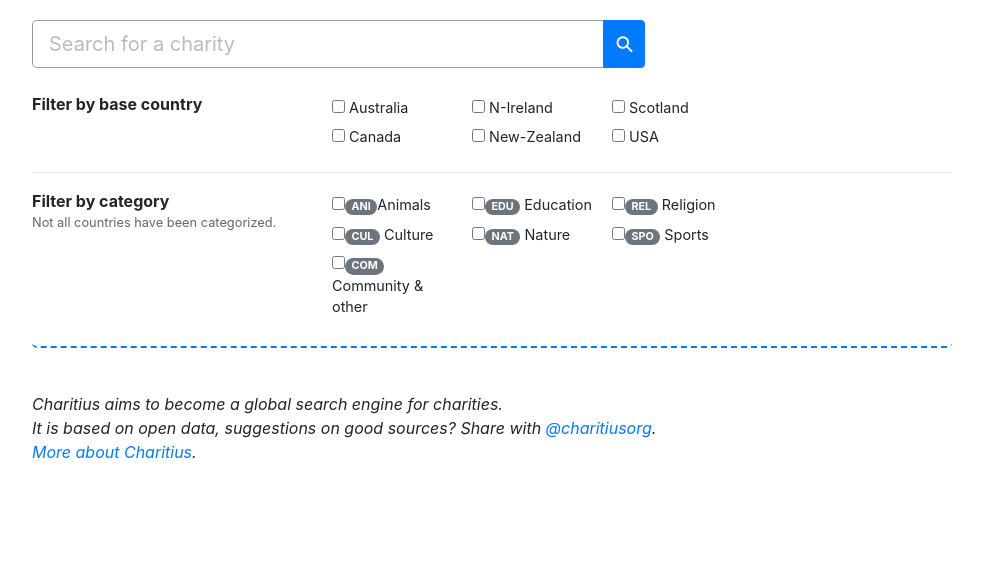
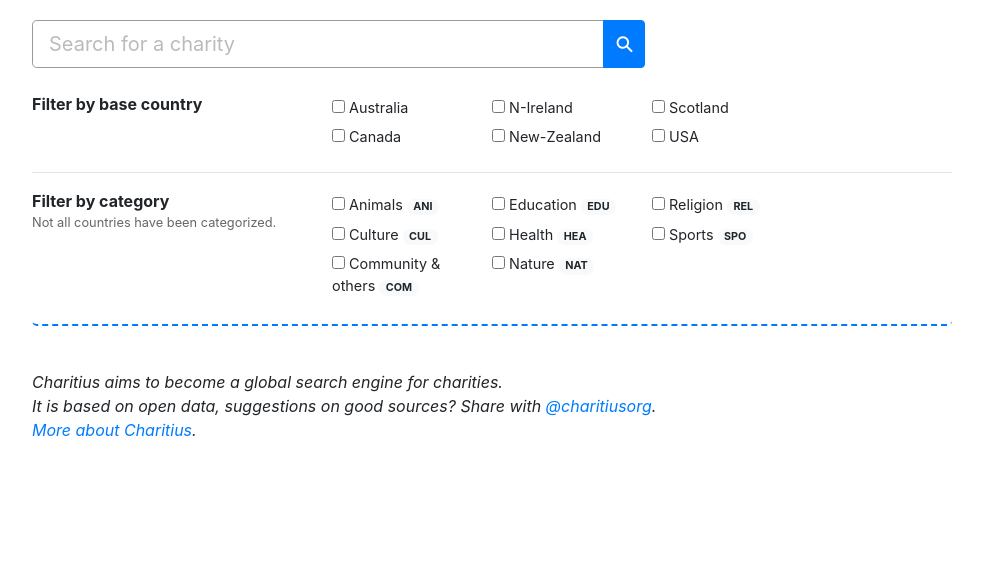
Before and after one commit to juliuszelf/global-charity-search-engine, a Flask app: page / in a window 1280 px wide. Shown: the part 89-655 px from the top of the page, without its empty margins (148-1131 px from the left). Run offline with Flask 2, Linux system fonts and the light colour scheme; some libraries are stand-ins or nearby versions.

Commit message:
Many filters working for couple of countries

```diff
--- a/flask-app/app.py
+++ b/flask-app/app.py
@@ -154,14 +154,30 @@
                                                      message)
 
         if use_categories:
-            s = s.filter("term", NAT=has_cats("NAT", selected_categories))
-            s = s.filter("term", ANI=has_cats("ANI", selected_categories))
-            s = s.filter("term", EDU=has_cats("EDU", selected_categories))
-            s = s.filter("term", HEA=has_cats("HEA", selected_categories))
-            s = s.filter("term", COM=has_cats("COM", selected_categories))
-            s = s.filter("term", REL=has_cats("REL", selected_categories))
-            s = s.filter("term", CUL=has_cats("CUL", selected_categories))
-            s = s.filter("term", SPO=has_cats("SPO", selected_categories))
+            # only set a filter is value is "1"
+            if has_cats("NAT", selected_categories) == "1":
+                s = s.filter("term", NAT="1")
+
+            if has_cats("ANI", selected_categories) == "1":
+                s = s.filter("term", ANI="1")
+
+            if has_cats("EDU", selected_categories) == "1":
+                s = s.filter("term", EDU="1")
+
+            if has_cats("HEA", selected_categories) == "1":
+                s = s.filter("term", HEA="1")
+
+            if has_cats("COM", selected_categories) == "1":
+                s = s.filter("term", COM="1")
+
+            if has_cats("REL", selected_categories) == "1":
+                s = s.filter("term", REL="1")
+
+            if has_cats("CUL", selected_categories) == "1":
+                s = s.filter("term", CUL="1")
+
+            if has_cats("SPO", selected_categories) == "1":
+                s = s.filter("term", SPO="1")
 
         if len(selected_countries) > 0:
             s = s.filter("terms", Country=selected_countries)
--- a/flask-app/static/css/style.css
+++ b/flask-app/static/css/style.css
@@ -165,7 +165,7 @@
 .check {
 	margin-right: 20px;
 	font-size: 0.9rem;
-	width: 120px;
+	width: 140px;
 }
 
 .filter-group {
--- a/flask-app/templates/search.html
+++ b/flask-app/templates/search.html
@@ -41,17 +41,18 @@
 		  </div>
 		  <div class="checkboxes">
 			  <div>
-				  <div class="check"><label><input type="checkbox" name="category" value="ANI" {% if "ANI" in selected_categories %}checked{% endif %}><div class="badge badge-secondary badge-pill">ANI</div>Animals</label></div>
-				  <div class="check"><label><input type="checkbox" name="category" value="CUL" {% if "CUL" in selected_categories %}checked{% endif %}><div class="badge badge-secondary badge-pill">CUL</div> Culture</label></div>
-				  <div class="check"><label><input type="checkbox" name="category" value="COM" {% if "COM" in selected_categories %}checked{% endif %}><div class="badge badge-secondary badge-pill">COM</div> Community & other</label></div>
+				  <div class="check"><label><input type="checkbox" name="category" value="ANI" {% if "ANI" in selected_categories %}checked{% endif %}> Animals <div class="badge badge-light badge-pill">ANI</div></label></div>
+				  <div class="check"><label><input type="checkbox" name="category" value="CUL" {% if "CUL" in selected_categories %}checked{% endif %}> Culture <div class="badge badge-light badge-pill">CUL</div></label></div>
+				  <div class="check"><label><input type="checkbox" name="category" value="COM" {% if "COM" in selected_categories %}checked{% endif %}> Community & others <div class="badge badge-light badge-pill">COM</div></label></div>
 			  </div>
 			  <div>
-				  <div class="check"><label><input type="checkbox" name="category" value="EDU" {% if "EDU" in selected_categories %}checked{% endif %}><div class="badge badge-secondary badge-pill">EDU</div> Education</label></div>
-				  <div class="check"><label><input type="checkbox" name="category" value="NAT" {% if "NAT" in selected_categories %}checked{% endif %}><div class="badge badge-secondary badge-pill">NAT</div> Nature</label></div>
+				  <div class="check"><label><input type="checkbox" name="category" value="EDU" {% if "EDU" in selected_categories %}checked{% endif %}> Education <div class="badge badge-light badge-pill">EDU</div></label></div>
+				  <div class="check"><label><input type="checkbox" name="category" value="HEA" {% if "HEA" in selected_categories %}checked{% endif %}> Health <div class="badge badge-light badge-pill">HEA</div></label></div>
+				  <div class="check"><label><input type="checkbox" name="category" value="NAT" {% if "NAT" in selected_categories %}checked{% endif %}> Nature <div class="badge badge-light badge-pill">NAT</div></label></div>
 			  </div>
 			  <div>
-				  <div class="check"><label><input type="checkbox" name="category" value="REL" {% if "REL" in selected_categories %}checked{% endif %}><div class="badge badge-secondary badge-pill">REL</div> Religion</label></div>
-				  <div class="check"><label><input type="checkbox" name="category" value="SPO" {% if "SPO" in selected_categories %}checked{% endif %}><div class="badge badge-secondary badge-pill">SPO</div> Sports</label></div>
+				  <div class="check"><label><input type="checkbox" name="category" value="REL" {% if "REL" in selected_categories %}checked{% endif %}> Religion <div class="badge badge-light badge-pill">REL</div></label></div>
+				  <div class="check"><label><input type="checkbox" name="category" value="SPO" {% if "SPO" in selected_categories %}checked{% endif %}> Sports <div class="badge badge-light badge-pill">SPO</div></label></div>
 			  </div>
 		  </div>
 	  </div>
```
Also changed, not shown: 1 other file.
